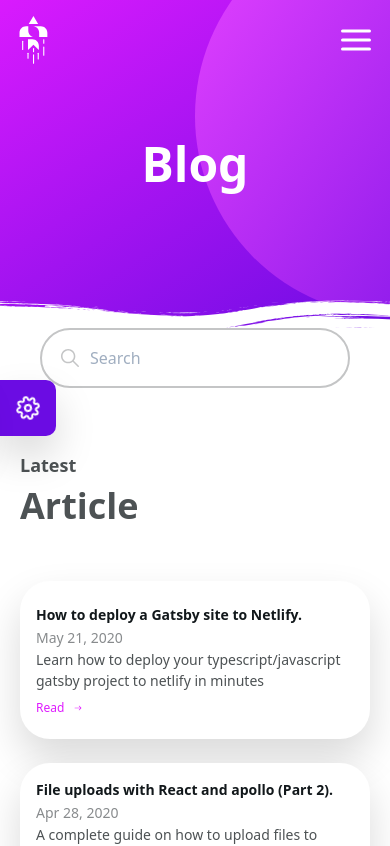
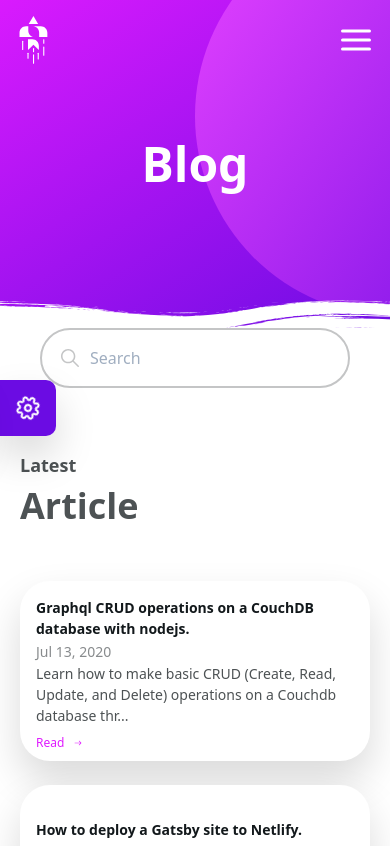
Before and after one commit to DNature/divinehycenth-, a Next.js app: page /blog in a window 390 px wide. Shown: the top 846 px of the page. Built offline with nearby package versions, Linux system fonts and the light colour scheme.

Commit message:
✨ started writting couchdb article

```diff
--- /dev/null
+++ b/pages/blog/2020-07-13_graphql-crud-operations-with-couchdb-and-typescript.md
@@ -0,0 +1,27 @@
+---
+layout: "bloglayout"
+title: "Graphql CRUD operations on a CouchDB database with nodejs."
+description: "Learn how to make basic CRUD (Create, Read, Update, and Delete) operations on a Couchdb database through a Graphql API."
+imageUrl: "/images/blog/couchdb-graphql-typescript/thumbnail.png"
+tags: ["grapphql", "nodejs", "couchdb"]
+---
+
+import CustomLink from "../../components/CustomLink.tsx";
+import CodeWrapper from '../../components/codeWrapper';
+
+![How to deploy a Gatsby site to Netlify](/images/blog/couchdb-graphql-typescript/thumbnail.png)
+
+## Learn how to make basic CRUD (Create, Read, Update, and Delete) operations on a Couchdb database through a Graphql API.
+
+### Prerequisites
+
+- Basic knowledge of typescript
+- Basic knowledge of graphql
+
+<br/>
+<br/>
+<br/>
+
+I hope you find this helpful.
+
+### Happy codding 💻 🙂
--- a/styles/styles.css
+++ b/styles/styles.css
@@ -295,7 +295,8 @@ a {
 
 @media (max-width: 640px) {
   .card-bg {
-    height: 158px;
+    max-height: 180px;
+    min-height: 158px;
   }
 
   .works {
```
Also changed, not shown: 2 other files (tests, documents, lock files or other folders).
